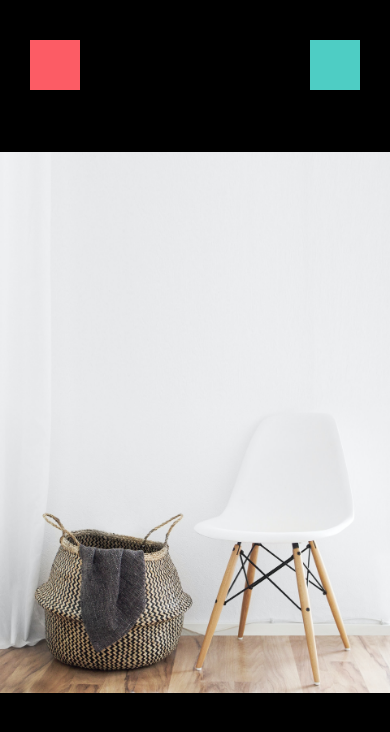
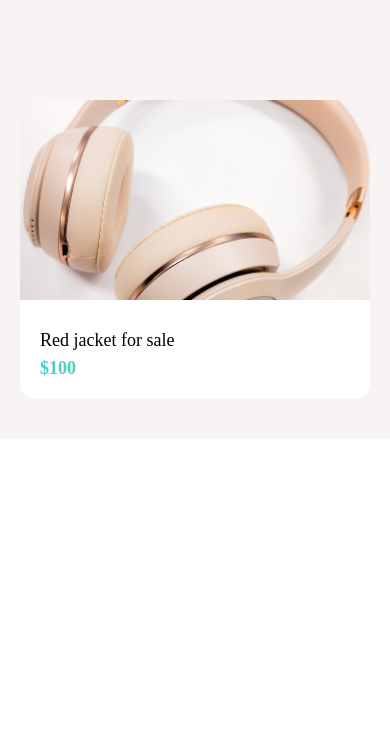
Before and after one commit to forrestalward/DoneWithIt, a React Native app: screen / in a window 390 px wide. Shown: the top 732 px of the page. Built offline with nearby package versions, Linux system fonts and the light colour scheme.

Commit message:
🎨 finish card component

```diff
--- a/App.js
+++ b/App.js
@@ -1,7 +1,25 @@
 import { View } from "react-native";
 import ViewImageScreen from "./app/screens/ViewImageScreen";
 import WelcomeScreen from "./app/screens/WelcomeScreen";
-
+import { MaterialCommunityIcons } from "@expo/vector-icons";
+import AppText from "./app/components/AppText";
+import AppButton from "./app/components/AppButton";
+import Card from "./app/components/Card";
+import "./app/assets/headphones.jpg";
 export default function App() {
-  return <ViewImageScreen />;
+  return (
+    <View
+      style={{
+        backgroundColor: "#f8f4f4",
+        padding: 20,
+        paddingTop: 100,
+      }}
+    >
+      <Card
+        title="Red jacket for sale"
+        subTitle="$100"
+        image={require("./app/assets/headphones.jpg")}
+      />
+    </View>
+  );
 }
--- /dev/null
+++ b/app/components/AppButton.js
@@ -0,0 +1,32 @@
+import React from "react";
+import { View, StyleSheet, Text, TouchableOpacity } from "react-native";
+
+import colors from "../config/colors";
+function AppButton({ title, color, onPress }) {
+  return (
+    <TouchableOpacity
+      style={[styles.button, { backgroundColor: colors[color] }]}
+      onPress={() => console.log("tappy")}
+    >
+      <Text style={styles.text}>{title}</Text>
+    </TouchableOpacity>
+  );
+}
+const styles = StyleSheet.create({
+  button: {
+    backgroundColor: colors.primary,
+    borderRadius: 25,
+    justifyContent: "center",
+    alignItems: "center",
+    padding: 15,
+    width: "100%",
+    marginVertical: 10,
+  },
+  text: {
+    color: colors.white,
+    fontSize: 18,
+    textTransform: "uppercase",
+    fontWeight: "bold",
+  },
+});
+export default AppButton;
--- /dev/null
+++ b/app/components/AppText.js
@@ -0,0 +1,14 @@
+import React from "react";
+import { Text, StyleSheet, Platform } from "react-native";
+
+function AppText({ children, style }) {
+  return <Text style={[styles.text, style]}>{children}</Text>;
+}
+
+const styles = StyleSheet.create({
+  text: {
+    fontSize: 18,
+    fontFamily: Platform.OS === "android" ? "Roboto" : "Avenir",
+  },
+});
+export default AppText;
--- /dev/null
+++ b/app/components/Card.js
@@ -0,0 +1,41 @@
+import React from "react";
+import { View, StyleSheet } from "react-native-web";
+import colors from "../config/colors";
+import AppText from "./AppText";
+import { Image } from "react-native-web";
+
+function Card({ title, subTitle, image }) {
+  return (
+    <View style={styles.card}>
+      <Image style={styles.image} source={image} />
+      <View style={styles.detailsContainer}>
+        <AppText style={styles.title}>{title}</AppText>
+        <AppText style={styles.subTitle}>{subTitle}</AppText>
+      </View>
+    </View>
+  );
+}
+const styles = StyleSheet.create({
+  card: {
+    borderRadius: 15,
+    backgroundColor: colors.white,
+    marginBottom: 20,
+    overflow: "hidden",
+  },
+  image: {
+    width: "100%",
+    height: 200,
+    marginBottom: 10,
+  },
+  detailsContainer: {
+    padding: 20,
+  },
+  title: {
+    marginBottom: 7,
+  },
+  subTitle: {
+    color: colors.secondary,
+    fontWeight: "bold",
+  },
+});
+export default Card;
--- a/app/config/colors.js
+++ b/app/config/colors.js
@@ -2,4 +2,5 @@ export default {
   primary: "#fc5c65",
   secondary: "#4ecdc4",
   black: "#000",
+  white: "#fff",
 };
--- a/app/screens/WelcomeScreen.js
+++ b/app/screens/WelcomeScreen.js
@@ -1,20 +1,24 @@
 import React from "react";
 import { ImageBackground, StyleSheet, View, Image, Text } from "react-native";
+import AppButton from "../components/AppButton";
 
 function WelcomeScreen(props) {
   return (
     <ImageBackground
+      blurRadius={10}
       style={styles.background}
       source={require("../assets/background.jpg")}
     >
       {/* Logo and Text */}
       <View style={styles.logoContainer}>
         <Image source={require("../assets/logo-red.png")} style={styles.logo} />
-        <Text>Sell What You Don't Need</Text>
+        <Text style={styles.tagline}>Sell What You Don't Need</Text>
       </View>
       {/* Login Buttons */}
-      <View style={styles.loginButton}></View>
-      <View style={styles.registerButton}></View>
+      <View style={styles.buttonsContainer}>
+        <AppButton title="Login" color="primary" />
+        <AppButton title="Register" color="secondary" />
+      </View>
     </ImageBackground>
   );
 }
@@ -24,16 +28,7 @@ const styles = StyleSheet.create({
     justifyContent: "flex-end",
     alignItems: "center",
   },
-  loginButton: {
-    width: "100%",
-    height: 70,
-    backgroundColor: "#fc5c65",
-  },
-  registerButton: {
-    width: "100%",
-    height: 70,
-    backgroundColor: "#4ecdc4",
-  },
+
   logoContainer: {
     top: 70,
     position: "absolute",
@@ -43,5 +38,14 @@ const styles = StyleSheet.create({
     width: 100,
     height: 100,
   },
+  buttonsContainer: {
+    padding: 20,
+    width: "100%",
+  },
+  tagline: {
+    fontSize: 25,
+    fontWeight: "600",
+    paddingVertical: 20,
+  },
 });
 export default WelcomeScreen;
```
Also changed, not shown: app/components/AppText.andriod.js (added, +15 -0 lines), app/components/AppText.ios.js (added, +15 -0 lines), app/assets/headphones.jpg (added), app/components/Button.js (added), 1 other file (tests, documents, lock files or other folders).
